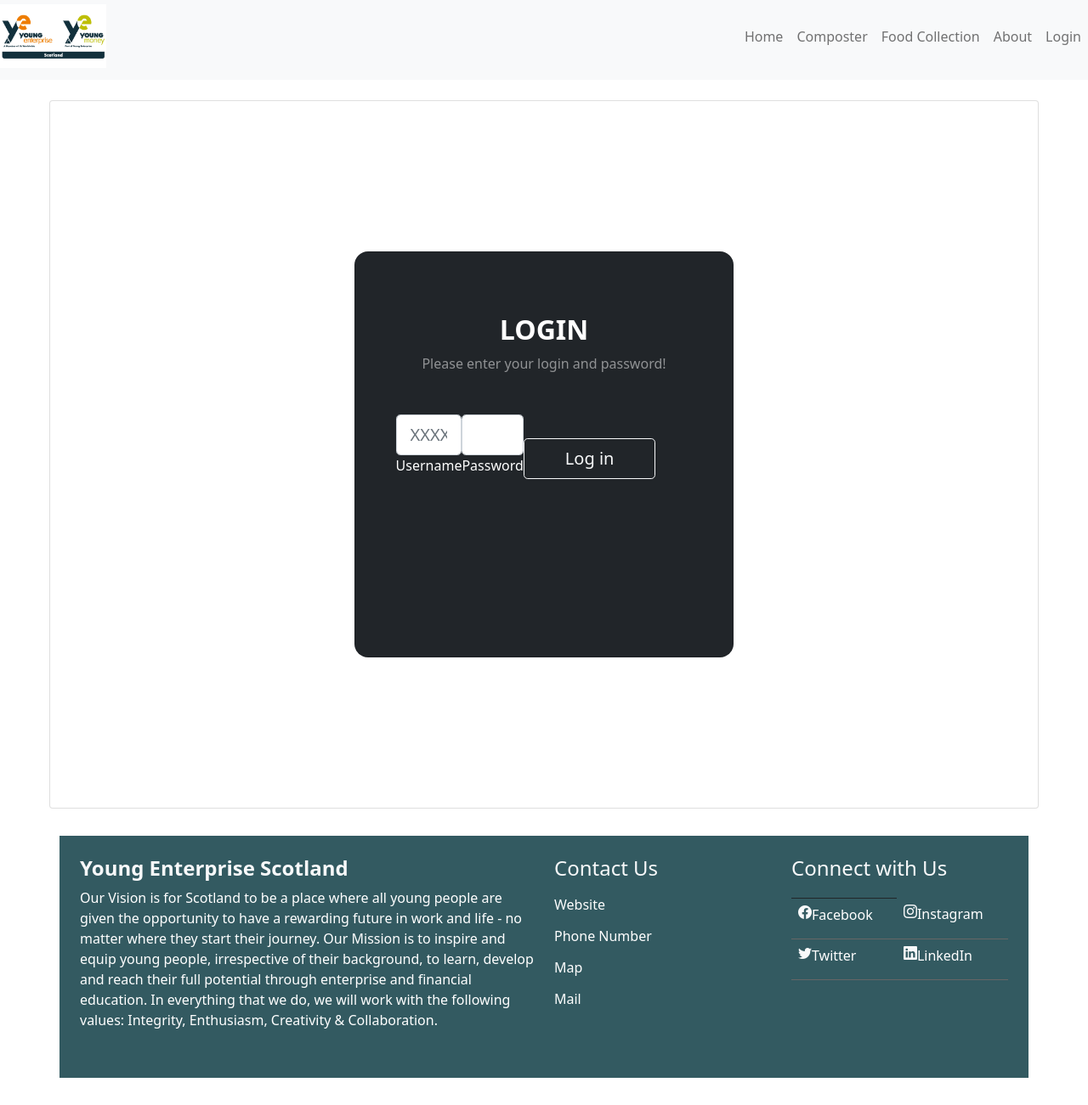
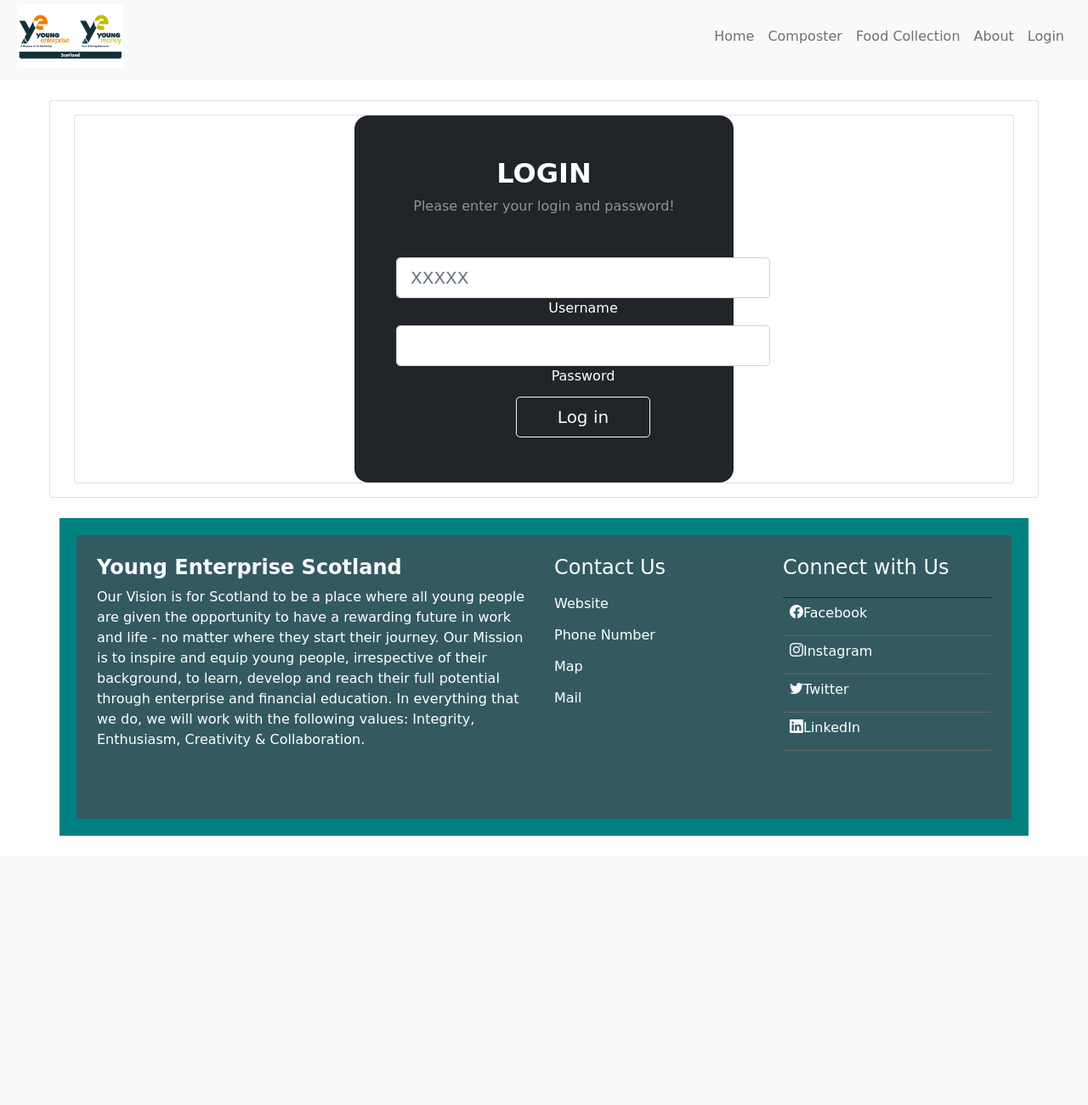
Before and after one commit to farz-1/RootToPlate, a Django app: page /composter/login/ in a window 1280 px wide. Shown: the whole page at 85% size. After the commit the page ends 984 px from the top, so only its background shows below. Run offline with Django 4.2, Linux system fonts and the light colour scheme; some libraries are stand-ins or nearby versions.

Commit message:
fixed css issues

```diff
--- /dev/null
+++ b/roottoplate/static/css/base.css
@@ -0,0 +1,85 @@
+.navbar {
+    display: flex;
+    align-items: center;
+    justify-content: space-between;
+    padding: 20px;
+    background-color: teal;
+    color: #fff;
+}
+
+.nav-links a {
+    color: #fff;
+}
+
+/* LOGO */
+.logo {
+    font-size: 32px;
+}
+
+/* NAVBAR MENU */
+.menu {
+    display: flex;
+    gap: 1em;
+    font-size: 18px;
+}
+
+.menu li:hover {
+    background-color: #4c9e9e;
+    border-radius: 5px;
+    transition: 0.3s ease;
+}
+
+.menu li {
+    padding: 5px 14px;
+}
+
+/* DROPDOWN MENU */
+.services {
+    position: relative;
+}
+
+.dropdown {
+    background-color: rgb(1, 139, 139);
+    padding: 1em 0;
+    position: absolute; /*WITH RESPECT TO PARENT*/
+    display: none;
+    border-radius: 8px;
+    top: 35px;
+}
+
+.dropdown li + li {
+    margin-top: 10px;
+}
+
+.dropdown li {
+    padding: 0.5em 1em;
+    width: 8em;
+    text-align: center;
+}
+
+.dropdown li:hover {
+    background-color: #4c9e9e;
+}
+
+.services:hover .dropdown {
+    display: block;
+}
+
+/* UTILITIES */
+* {
+    margin: 0;
+    padding: 0;
+    box-sizing: border-box;
+}
+
+body {
+    font-family: cursive;
+}
+
+a {
+    text-decoration: none;
+}
+
+li {
+    list-style: none;
+}
--- a/roottoplate/templates/composter/base.html
+++ b/roottoplate/templates/composter/base.html
@@ -116,12 +116,19 @@
                                 <td>
                                     <a href="https://www.facebook.com/YoungEnterpriseScotland/">
                                         <em class="bi bi-facebook text-light"></em>Facebook</a></td>
+
+                            </tr>
+                            <tr>
                                 <td><a href="https://www.instagram.com/yescotland/">
                                     <em class="bi bi-instagram text-light"></em>Instagram</a></td>
                             </tr>
                             <tr>
                                 <td><a href="https://twitter.com/YE_Scotland">
                                     <em class="bi bi-twitter text-light"></em>Twitter</a></td>
+
+                            </tr>
+                            <tr>
+
                                 <td><a href="https://www.linkedin.com/company/young-enterprise-scotland">
                                     <em class="bi bi-linkedin text-light"></em>LinkedIn</a></td>
                             </tr>
--- a/roottoplate/templates/composter/index.html
+++ b/roottoplate/templates/composter/index.html
@@ -2,7 +2,7 @@
 {% extends 'composter/base.html' %}
 {% block content_block %}
     <script src="https://cdnjs.cloudflare.com/ajax/libs/Chart.js/2.9.4/Chart.js"></script>
-    <h1 class="container text-center">Homepage</h1>
+    <h1 class="container text-center">Young Enterprise Scotland</h1>
     <br>
     <br>
     <canvas id="myChart" class="container text-center"style="width:100%;max-width:600px"></canvas>
--- a/roottoplate/templates/composter/login.html
+++ b/roottoplate/templates/composter/login.html
@@ -3,27 +3,24 @@
 {% load static %}
 {% block content_block %}
 
-<div class="container ">
+<div class="card ">
     <body>
-    <section class="vh-100 gradient-custom">
-        <div class="container py-5 h-100">
+    <section class="vh-90 gradient-custom">
+        <div class="container    h-5">
             <div class="row d-flex justify-content-center align-items-center h-100">
                 <div class="col-12 col-md-8 col-lg-6 col-xl-5">
                     <div class="card bg-dark text-white" style="border-radius: 1rem;">
                         <div class="card-body p-5 text-center">
 
-                            <div class="mb-md-5 mt-md-4 pb-5">
 
                                 <h2 class="fw-bold mb-2 text-uppercase">Login</h2>
                                 <p class="text-white-50 mb-5">Please enter your login and password!</p>
                                 <form action="" method="POST">
                                 {% csrf_token %}
-                                <div class="form-outline form-white mb-4">
-                                    <input type="text" name="username" id="typeEmailX" class="form-control form-control-lg" placeholder="XXXXX"/>
+                                <div class="form-outline form-white mb-1 ">
+                                    <input  style="width: 440px;" type="text" name="username" id="typeEmailX" class="form-control form-control-lg" placeholder="XXXXX"/>
                                     <label class="form-label" for="typeEmailX">Username</label>
-                                </div>
-
-                                <div class="form-outline form-white mb-4">
+                                <div class="form-outline form-white mb-1">
                                     <input type="password" name="password" id="typePasswordX" class="form-control form-control-lg"/>
                                     <label class="form-label" for="typePasswordX">Password</label>
                                 </div>
@@ -34,16 +31,12 @@
 
                                 <input class="btn btn-outline-light btn-lg px-5" type="submit" value="Log in">
                                 </form>
-                                <div class="d-flex justify-content-center text-center mt-4 pt-1">
-                                    <a href="#!" class="text-white"><i class="fab fa-facebook-f fa-lg"></i></a>
-                                    <a href="#!" class="text-white"><i class="fab fa-twitter fa-lg mx-4 px-2"></i></a>
-                                    <a href="#!" class="text-white"><i class="fab fa-google fa-lg"></i></a>
-                                </div>
+
 
                             </div>
 
 
-                        </div>
+
                     </div>
                 </div>
             </div>
```
Also changed, not shown: roottoplate/templates/composter/compost_form.html (+8 -0 lines), roottoplate/templates/composter/composter.html (+6 -6 lines).
